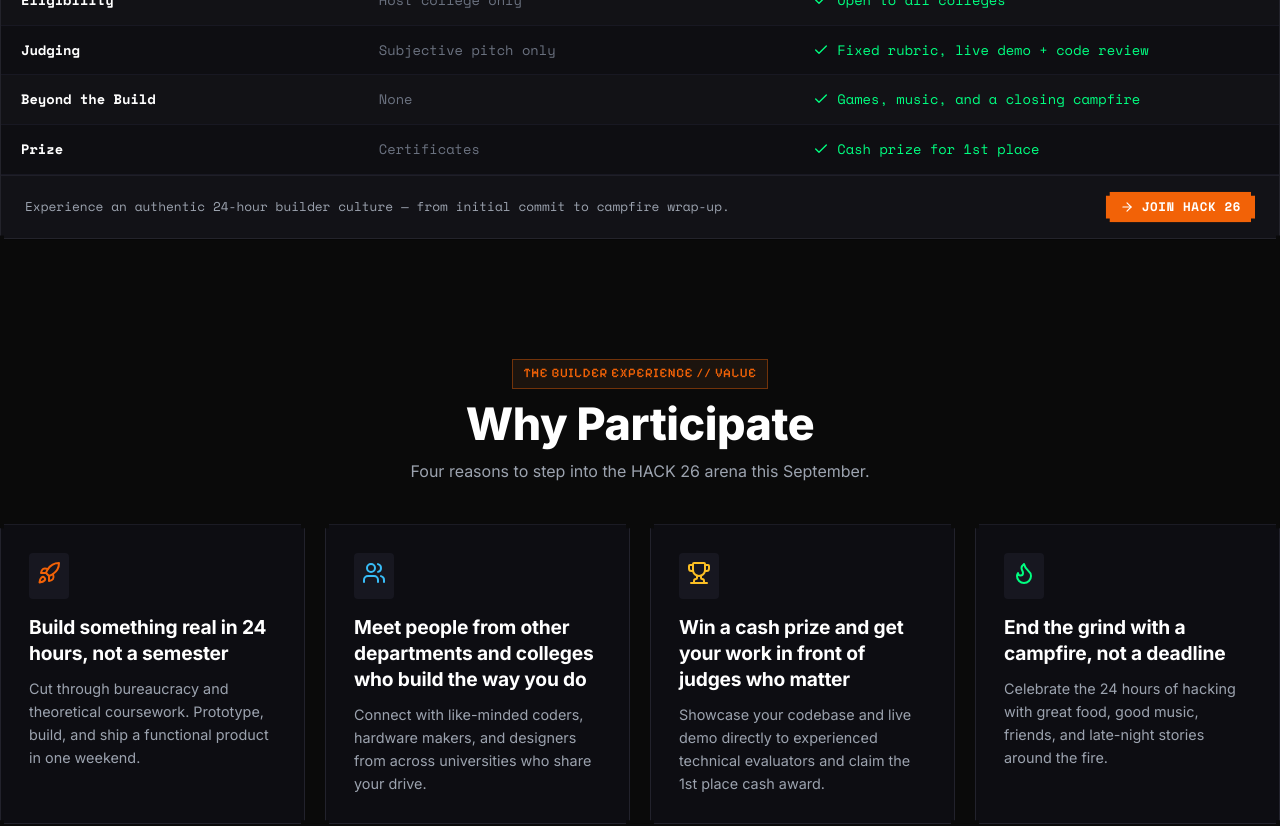
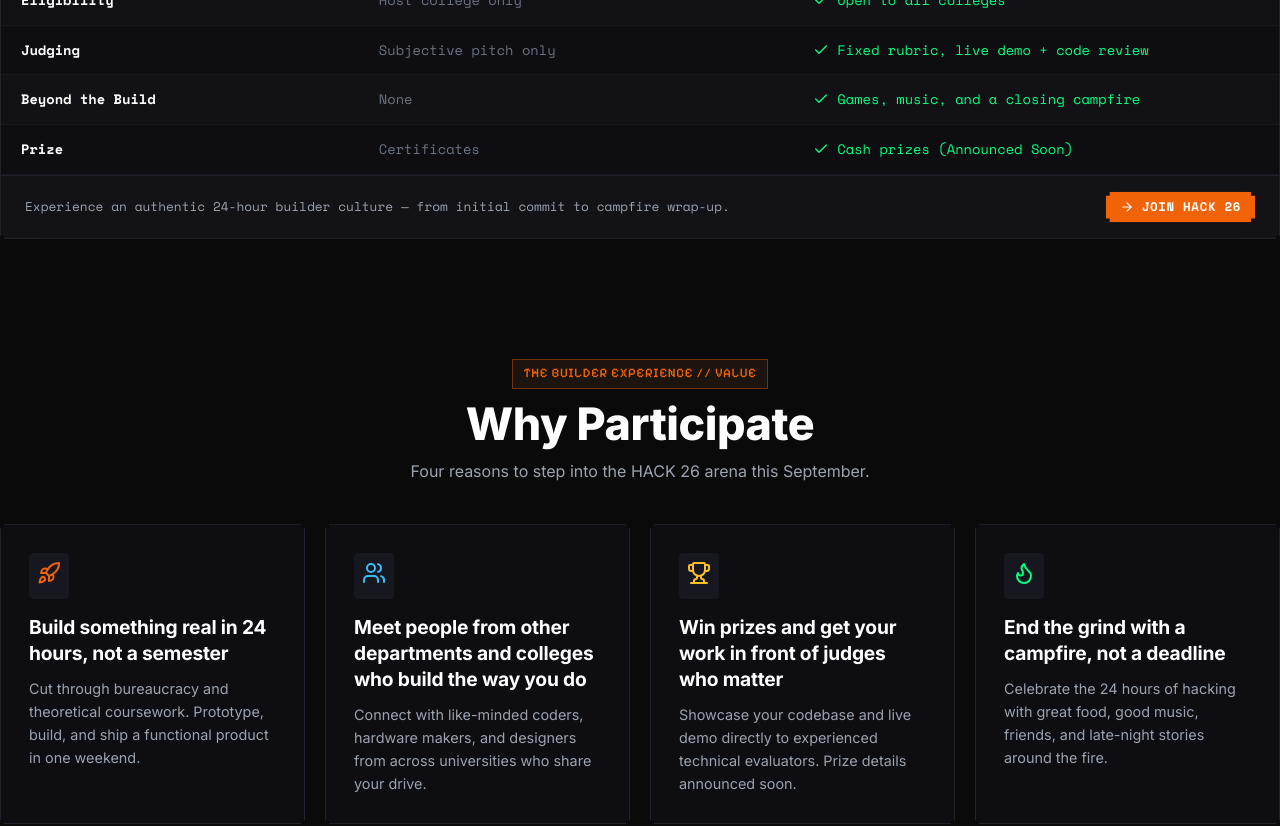
Before and after one commit to chsrikar/hackme-26, a React (Vite) app: page / in a window 1280 px wide. Shown: the part 5360-6186 px from the top of the page. Built offline with nearby package versions, Linux system fonts and the light colour scheme; a web font is replaced by a local one.

Commit message:
update: replace all prize amounts with 'Announced Soon' across homepage

```diff
--- a/src/components/home/AboutHackathon.jsx
+++ b/src/components/home/AboutHackathon.jsx
@@ -13,7 +13,7 @@ export default function AboutHackathon() {
     {
       num: "03",
       title: "PRIZES & RECOGNITION",
-      desc: "We bring ₹1,45,000+ in total prizes across multiple categories, recognizing innovation, technical excellence, and creative problem-solving."
+      desc: "Prize pool details coming soon! We'll be recognizing innovation, technical excellence, and creative problem-solving across multiple categories."
     },
     {
       num: "04",
--- a/src/components/home/CrtMonitor.jsx
+++ b/src/components/home/CrtMonitor.jsx
@@ -6,7 +6,7 @@ export default function CrtMonitor() {
   const apps = [
     { id: 'schedule', name: 'Schedule', icon: <Clock size={22} color="#f26207" />, color: '#f26207', desc: '36-Hour Chronological Runbook & Milestones', path: '/schedule' },
     { id: 'vectors', name: 'Vectors', icon: <Cpu size={22} color="#00ff80" />, color: '#00ff80', desc: 'Frontier AI, Systems, Hardware & Web3 Tracks', path: '/vectors' },
-    { id: 'prizes', name: 'Prizes', icon: <Sparkles size={22} color="#fbbf24" />, color: '#fbbf24', desc: '₹1,45,000+ Prize Pool & Recognition', path: '/prizes' },
+    { id: 'prizes', name: 'Prizes', icon: <Sparkles size={22} color="#fbbf24" />, color: '#fbbf24', desc: 'Prize Pool & Recognition // Announced Soon', path: '/prizes' },
     { id: 'rules', name: 'Rules', icon: <Shield size={22} color="#38bdf8" />, color: '#38bdf8', desc: 'Code of Conduct, Submission Deadlines & Team Size', path: '/rules' },
     { id: 'mentors', name: 'Mentors', icon: <Network size={22} color="#a855f7" />, color: '#a855f7', desc: '1-on-1 Senior Engineers & Faculty Office Hours', path: '/mentors' },
     { id: 'rubric', name: 'Rubric', icon: <Radio size={22} color="#00ff80" />, color: '#00ff80', desc: 'Transparent Automated Evaluation & Scoring Rubric', path: '/rubric' },
--- a/src/components/home/OvermindFeatures.jsx
+++ b/src/components/home/OvermindFeatures.jsx
@@ -589,7 +589,7 @@ export default function OvermindFeatures() {
       </section>
 
       {/* =========================================================================
-          SECTION 04: ₹1,45,000+ PRIZE POOL & REWARDS
+          SECTION 04: PRIZE POOL & REWARDS
           ========================================================================= */}
       <section id="section-model-training" className="page-container">
         <div style={{ display: 'flex', alignItems: 'center', gap: '8px', marginBottom: '16px' }}>
@@ -597,7 +597,7 @@ export default function OvermindFeatures() {
             // 04
           </span>
           <span className="pixel-tag" style={{ color: 'var(--color-overmind-orange)', borderColor: 'rgba(242, 98, 7, 0.4)', background: '#141210' }}>
-            ₹1,45,000+ PRIZE POOL & REWARDS
+            PRIZE POOL & REWARDS // ANNOUNCED SOON
           </span>
         </div>
 
@@ -639,7 +639,7 @@ export default function OvermindFeatures() {
               <div style={{ display: 'flex', alignItems: 'center', gap: '8px' }}>
                 <Cpu size={16} color="var(--color-overmind-orange)" />
                 <span className="font-mono" style={{ fontSize: '0.78rem', color: '#ffffff', fontWeight: 600 }}>
-                  HackMe'26 Rewards: ₹1,45,000+ Prize Pool
+                  HackMe'26 Rewards: Announced Soon
                 </span>
               </div>
               <span className="pixel-tag pixel-tag-green" style={{ fontSize: '0.68rem' }}>
--- a/src/components/home/SpecTable.jsx
+++ b/src/components/home/SpecTable.jsx
@@ -8,7 +8,7 @@ export default function SpecTable() {
     { parameter: 'Eligibility', typical: 'Host college only', hack26: 'Open to all colleges' },
     { parameter: 'Judging', typical: 'Subjective pitch only', hack26: 'Fixed rubric, live demo + code review' },
     { parameter: 'Beyond the Build', typical: 'None', hack26: 'Games, music, and a closing campfire' },
-    { parameter: 'Prize', typical: 'Certificates', hack26: 'Cash prize for 1st place' }
+    { parameter: 'Prize', typical: 'Certificates', hack26: 'Cash prizes (Announced Soon)' }
   ];
 
   return (
--- a/src/components/home/WhyParticipate.jsx
+++ b/src/components/home/WhyParticipate.jsx
@@ -16,8 +16,8 @@ export default function WhyParticipate() {
       color: "#38bdf8"
     },
     {
-      title: "Win a cash prize and get your work in front of judges who matter",
-      desc: "Showcase your codebase and live demo directly to experienced technical evaluators and claim the 1st place cash award.",
+      title: "Win prizes and get your work in front of judges who matter",
+      desc: "Showcase your codebase and live demo directly to experienced technical evaluators. Prize details announced soon.",
       icon: <Trophy size={24} color="#fbbf24" />,
       color: "#fbbf24"
     },
```
